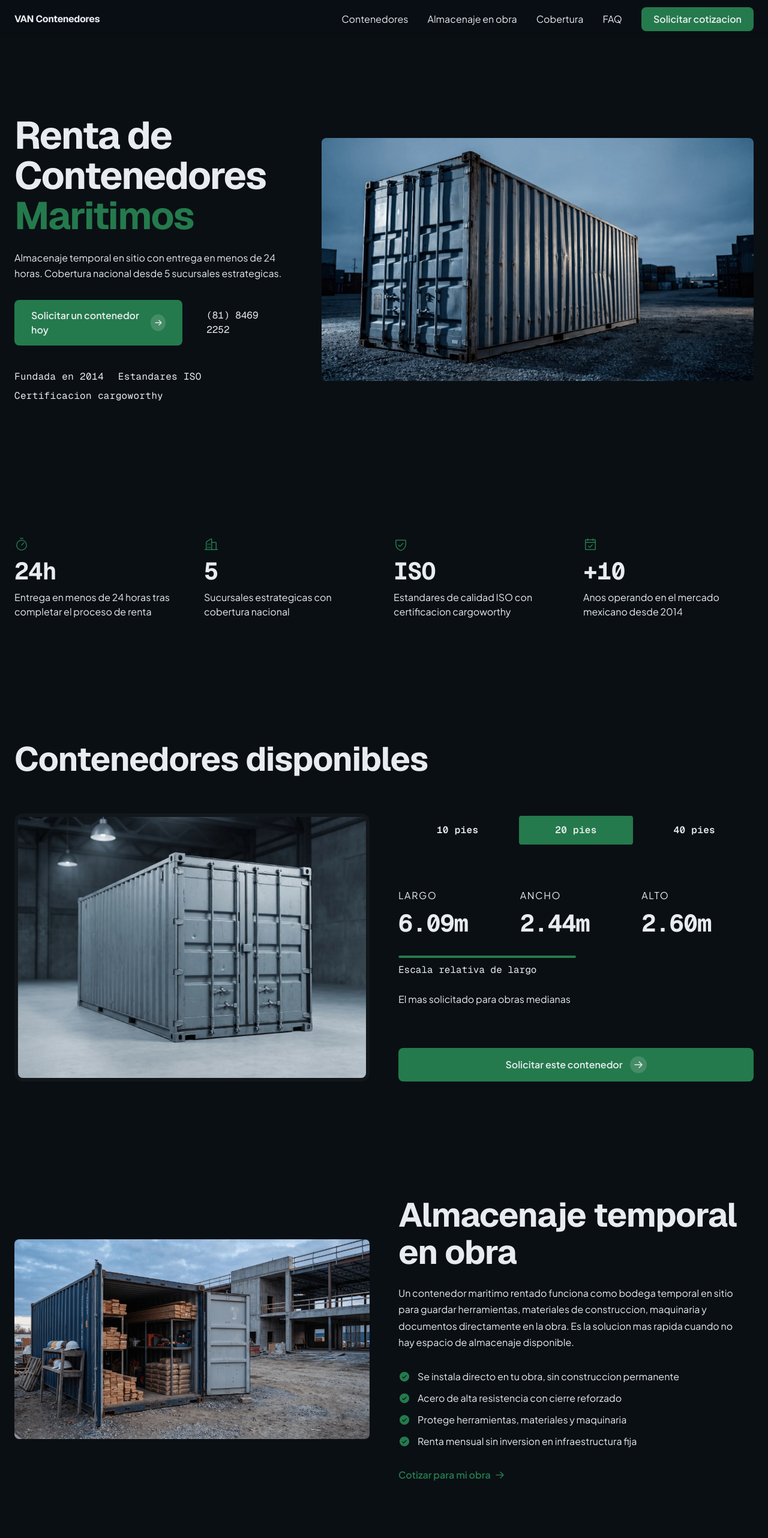
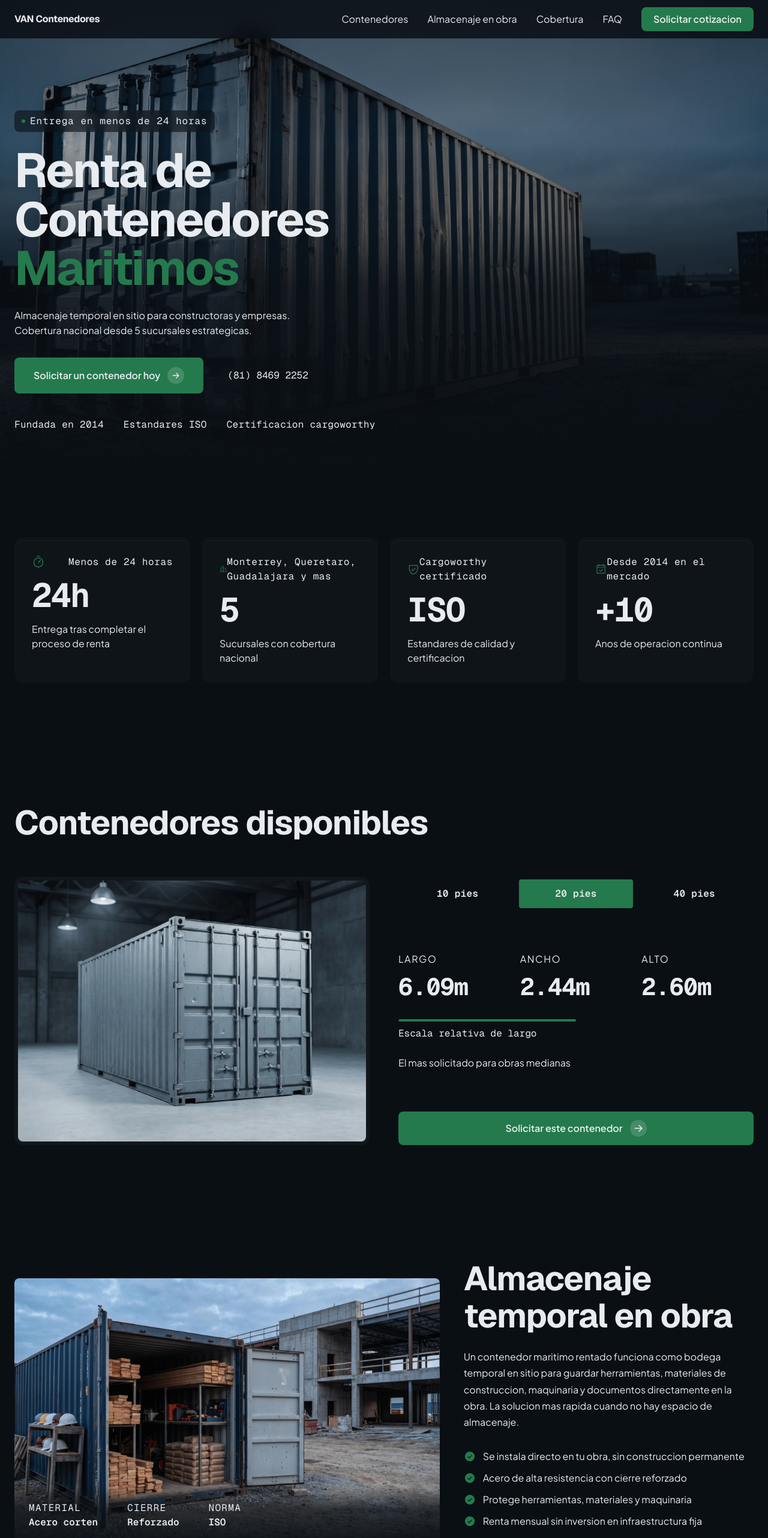
Before and after one commit to jorgeruiz/vancontenedores, a Next.js app: page / in a window 1280 px wide. Shown: the top 2564 px of the page at 60% size. Built offline with nearby package versions, Linux system fonts and the light colour scheme.

Commit message:
style: improve visual impact - scroll reveals, double-bezel, cinematic hero
Co-Authored-By: Claude Opus 4.6 (1M context) <noreply@anthropic.com>

```diff
--- a/src/components/Construction.tsx
+++ b/src/components/Construction.tsx
@@ -1,5 +1,6 @@
 import Image from "next/image";
 import { CheckCircle } from "@phosphor-icons/react/dist/ssr";
+import ScrollReveal from "./ScrollReveal";
 
 const BENEFITS = [
   "Se instala directo en tu obra, sin construccion permanente",
@@ -16,10 +17,11 @@ export default function Construction() {
       style={{ backgroundColor: "var(--color-bg)" }}
     >
       <div className="mx-auto max-w-[var(--content-width)] px-[var(--gutter)]">
-        <div className="grid grid-cols-1 lg:grid-cols-2 gap-8 lg:gap-12 items-center">
-          {/* Image - left on desktop */}
+        <div className="grid grid-cols-1 lg:grid-cols-12 gap-8 lg:gap-6 items-center">
+          {/* Image - 7 cols with overlay data */}
+          <ScrollReveal className="lg:col-span-7 relative">
             <div
-            className="relative aspect-[16/9] overflow-hidden"
+              className="relative aspect-[16/10] overflow-hidden"
               style={{
                 borderRadius: "var(--radius)",
                 border: "var(--border-width) solid var(--color-border)",
@@ -30,12 +32,102 @@ export default function Construction() {
                 alt="Contenedor maritimo abierto en obra de construccion con materiales almacenados"
                 fill
                 className="object-cover"
-              sizes="(max-width: 1024px) 100vw, 50vw"
+                sizes="(max-width: 1024px) 100vw, 58vw"
               />
+              {/* Bottom overlay with specs */}
+              <div
+                className="absolute bottom-0 left-0 right-0 p-4 md:p-6"
+                style={{
+                  background:
+                    "linear-gradient(to top, rgba(10,15,20,0.95) 0%, rgba(10,15,20,0.7) 60%, transparent 100%)",
+                }}
+              >
+                <div className="flex flex-wrap gap-x-6 gap-y-2">
+                  <div>
+                    <p
+                      style={{
+                        fontFamily: "var(--font-mono)",
+                        fontSize: "var(--text-xs)",
+                        color: "var(--color-text-muted)",
+                        textTransform: "uppercase",
+                        letterSpacing: "0.08em",
+                      }}
+                    >
+                      Material
+                    </p>
+                    <p
+                      style={{
+                        fontFamily: "var(--font-mono)",
+                        fontSize: "var(--text-base)",
+                        color: "var(--color-text)",
+                        fontWeight: 600,
+                      }}
+                    >
+                      Acero corten
+                    </p>
                   </div>
+                  <div
+                    className="hidden sm:block w-px self-stretch"
+                    style={{ backgroundColor: "var(--color-border)" }}
+                  />
+                  <div>
+                    <p
+                      style={{
+                        fontFamily: "var(--font-mono)",
+                        fontSize: "var(--text-xs)",
+                        color: "var(--color-text-muted)",
+                        textTransform: "uppercase",
+                        letterSpacing: "0.08em",
+                      }}
+                    >
+                      Cierre
+                    </p>
+                    <p
+                      style={{
+                        fontFamily: "var(--font-mono)",
+                        fontSize: "var(--text-base)",
+                        color: "var(--color-text)",
+                        fontWeight: 600,
+                      }}
+                    >
+                      Reforzado
+                    </p>
+                  </div>
+                  <div
+                    className="hidden sm:block w-px self-stretch"
+                    style={{ backgroundColor: "var(--color-border)" }}
+                  />
+                  <div>
+                    <p
+                      style={{
+                        fontFamily: "var(--font-mono)",
+                        fontSize: "var(--text-xs)",
+                        color: "var(--color-text-muted)",
+                        textTransform: "uppercase",
+                        letterSpacing: "0.08em",
+                      }}
+                    >
+                      Norma
+                    </p>
+                    <p
+                      style={{
+                        fontFamily: "var(--font-mono)",
+                        fontSize: "var(--text-base)",
+                        color: "var(--color-text)",
+                        fontWeight: 600,
+                      }}
+                    >
+                      ISO
+                    </p>
+                  </div>
+                </div>
+              </div>
+            </div>
+          </ScrollReveal>
 
-          {/* Text - right on desktop */}
-          <div className="flex flex-col gap-6">
+          {/* Text - 5 cols */}
+          <ScrollReveal className="lg:col-span-5" delay={150}>
+            <div className="flex flex-col gap-6 lg:pl-4">
               <h2
                 className="text-[length:var(--text-3xl)] md:text-[length:var(--text-4xl)]"
                 style={{
@@ -52,15 +144,14 @@ export default function Construction() {
                   fontSize: "var(--text-base)",
                   color: "var(--color-text-muted)",
                   lineHeight: 1.7,
-                maxWidth: "50ch",
                 }}
               >
-              Un contenedor maritimo rentado funciona como bodega temporal en sitio para guardar herramientas, materiales de construccion, maquinaria y documentos directamente en la obra. Es la solucion mas rapida cuando no hay espacio de almacenaje disponible.
+                Un contenedor maritimo rentado funciona como bodega temporal en sitio para guardar herramientas, materiales de construccion, maquinaria y documentos directamente en la obra. La solucion mas rapida cuando no hay espacio de almacenaje.
               </p>
 
               <ul className="flex flex-col gap-3 mt-2">
-              {BENEFITS.map((benefit) => (
-                <li key={benefit} className="flex items-start gap-3">
+                {BENEFITS.map((benefit, i) => (
+                  <li key={i} className="flex items-start gap-3">
                     <CheckCircle
                       size={20}
                       weight="fill"
@@ -97,6 +188,7 @@ export default function Construction() {
                 </svg>
               </a>
             </div>
+          </ScrollReveal>
         </div>
       </div>
     </section>
--- a/src/components/Differentiators.tsx
+++ b/src/components/Differentiators.tsx
@@ -1,25 +1,30 @@
 import { Timer, Buildings, ShieldCheck, CalendarCheck } from "@phosphor-icons/react/dist/ssr";
+import ScrollReveal from "./ScrollReveal";
 
 const ITEMS = [
   {
     icon: Timer,
     value: "24h",
-    label: "Entrega en menos de 24 horas tras completar el proceso de renta",
+    label: "Entrega tras completar el proceso de renta",
+    detail: "Menos de 24 horas",
   },
   {
     icon: Buildings,
     value: "5",
-    label: "Sucursales estrategicas con cobertura nacional",
+    label: "Sucursales con cobertura nacional",
+    detail: "Monterrey, Queretaro, Guadalajara y mas",
   },
   {
     icon: ShieldCheck,
     value: "ISO",
-    label: "Estandares de calidad ISO con certificacion cargoworthy",
+    label: "Estandares de calidad y certificacion",
+    detail: "Cargoworthy certificado",
   },
   {
     icon: CalendarCheck,
     value: "+10",
-    label: "Anos operando en el mercado mexicano desde 2014",
+    label: "Anos de operacion continua",
+    detail: "Desde 2014 en el mercado",
   },
 ];
 
@@ -28,45 +33,74 @@ export default function Differentiators() {
     <section
       id="diferenciadores"
       className="py-20 md:py-24"
+      style={{ backgroundColor: "var(--color-bg)" }}
+    >
+      <div className="mx-auto max-w-[var(--content-width)] px-[var(--gutter)]">
+        <div className="grid grid-cols-1 sm:grid-cols-2 lg:grid-cols-4 gap-4 lg:gap-5">
+          {ITEMS.map((item, i) => (
+            <ScrollReveal key={item.value} delay={i * 100}>
+              {/* Double-bezel outer shell */}
+              <div
+                className="h-full p-[5px]"
+                style={{
+                  backgroundColor: "rgba(255,255,255,0.02)",
+                  borderRadius: "calc(var(--radius) + 5px)",
+                  border: "var(--border-width) solid var(--color-border)",
+                }}
+              >
+                {/* Inner core */}
+                <div
+                  className="h-full flex flex-col gap-4 p-6"
                   style={{
                     backgroundColor: "var(--color-surface)",
-        borderTop: "var(--border-width) solid var(--color-border)",
-        borderBottom: "var(--border-width) solid var(--color-border)",
+                    borderRadius: "var(--radius)",
+                    boxShadow: "inset 0 1px 0 rgba(255,255,255,0.04)",
                   }}
                 >
-      <div className="mx-auto max-w-[var(--content-width)] px-[var(--gutter)]">
-        <div className="grid grid-cols-2 lg:grid-cols-4 gap-6 lg:gap-8">
-          {ITEMS.map((item) => (
-            <div key={item.value} className="flex flex-col gap-3">
+                  <div className="flex items-center justify-between">
                     <item.icon
-                size={24}
+                      size={22}
                       weight="regular"
                       style={{ color: "var(--color-primary)" }}
                     />
                     <span
                       style={{
                         fontFamily: "var(--font-mono)",
-                  fontSize: "var(--text-3xl)",
+                        fontSize: "var(--text-xs)",
+                        color: "var(--color-text-muted)",
+                        letterSpacing: "0.04em",
+                      }}
+                    >
+                      {item.detail}
+                    </span>
+                  </div>
+
+                  <span
+                    style={{
+                      fontFamily: "var(--font-mono)",
+                      fontSize: "var(--text-4xl)",
                       fontWeight: 700,
                       color: "var(--color-text)",
-                  letterSpacing: "-0.02em",
+                      letterSpacing: "-0.03em",
                       lineHeight: 1,
                     }}
                   >
                     {item.value}
                   </span>
+
                   <p
                     style={{
                       fontFamily: "var(--font-body)",
                       fontSize: "var(--text-sm)",
                       color: "var(--color-text-muted)",
                       lineHeight: 1.5,
-                  maxWidth: "28ch",
                     }}
                   >
                     {item.label}
                   </p>
                 </div>
+              </div>
+            </ScrollReveal>
           ))}
         </div>
       </div>
--- a/src/components/Hero.tsx
+++ b/src/components/Hero.tsx
@@ -5,41 +5,89 @@ export default function Hero() {
   return (
     <section
       id="hero"
-      className="relative min-h-[100dvh] flex items-center pt-16"
-      style={{ backgroundColor: "var(--color-bg)" }}
+      className="relative min-h-[100dvh] flex items-end pt-16 pb-12 md:pb-20 overflow-hidden"
     >
-      <div className="mx-auto max-w-[var(--content-width)] px-[var(--gutter)] w-full">
-        <div className="grid grid-cols-1 lg:grid-cols-5 gap-8 lg:gap-12 items-center">
-          {/* Text - 2/5 */}
-          <div className="lg:col-span-2 flex flex-col gap-6">
+      {/* Full-bleed background image */}
+      <div className="absolute inset-0 z-0">
+        <Image
+          src="/images/hero-home.webp"
+          alt="Contenedor maritimo de acero en terreno industrial"
+          fill
+          className="object-cover"
+          priority
+          sizes="100vw"
+        />
+        {/* Gradient overlay for text legibility */}
+        <div
+          className="absolute inset-0"
+          style={{
+            background:
+              "linear-gradient(to top, var(--color-bg) 0%, rgba(10,15,20,0.85) 40%, rgba(10,15,20,0.4) 70%, rgba(10,15,20,0.6) 100%)",
+          }}
+        />
+      </div>
+
+      {/* Content */}
+      <div className="relative z-10 mx-auto max-w-[var(--content-width)] px-[var(--gutter)] w-full">
+        <div className="max-w-[680px]">
+          {/* Eyebrow */}
+          <div
+            className="inline-flex items-center gap-2 mb-6 px-3 py-1.5"
+            style={{
+              borderRadius: "var(--radius)",
+              border: "var(--border-width) solid var(--color-border)",
+              backgroundColor: "rgba(10,15,20,0.6)",
+              backdropFilter: "blur(8px)",
+              WebkitBackdropFilter: "blur(8px)",
+            }}
+          >
+            <span
+              className="inline-block w-1.5 h-1.5 rounded-full"
+              style={{ backgroundColor: "var(--color-primary)" }}
+            />
+            <span
+              style={{
+                fontFamily: "var(--font-mono)",
+                fontSize: "var(--text-xs)",
+                color: "var(--color-text-muted)",
+                letterSpacing: "0.06em",
+              }}
+            >
+              Entrega en menos de 24 horas
+            </span>
+          </div>
+
           <h1
-              className="text-[length:var(--text-4xl)] md:text-[length:3.5rem] lg:text-[length:4rem]"
+            className="text-[length:2.75rem] sm:text-[length:3.5rem] md:text-[length:4.5rem] lg:text-[length:5rem] mb-6"
             style={{
               fontFamily: "var(--font-heading)",
               fontWeight: 700,
-                lineHeight: 1.05,
+              lineHeight: 1.02,
               letterSpacing: "-0.03em",
               color: "var(--color-text)",
             }}
           >
-              Renta de Contenedores
+            Renta de
+            <br />
+            Contenedores
             <br />
             <span style={{ color: "var(--color-primary)" }}>Maritimos</span>
           </h1>
 
           <p
+            className="mb-8"
             style={{
               fontFamily: "var(--font-body)",
               fontSize: "var(--text-lg)",
               color: "var(--color-text-muted)",
               lineHeight: 1.6,
-                maxWidth: "45ch",
+              maxWidth: "42ch",
             }}
           >
-              Almacenaje temporal en sitio con entrega en menos de 24 horas. Cobertura nacional desde 5 sucursales estrategicas.
+            Almacenaje temporal en sitio para constructoras y empresas. Cobertura nacional desde 5 sucursales estrategicas.
           </p>
 
-            <div className="flex flex-col sm:flex-row gap-4 mt-2">
+          <div className="flex flex-col sm:flex-row gap-4 mb-10">
             <a
               href="#contacto"
               className="inline-flex items-center justify-center gap-3 transition-transform active:scale-[0.98]"
@@ -49,7 +97,7 @@ export default function Hero() {
                 fontFamily: "var(--font-body)",
                 fontSize: "var(--text-base)",
                 fontWeight: 600,
-                  padding: "0.875rem 1.75rem",
+                padding: "1rem 2rem",
                 borderRadius: "var(--radius)",
               }}
             >
@@ -74,18 +122,21 @@ export default function Hero() {
                 fontFamily: "var(--font-mono)",
                 fontSize: "var(--text-sm)",
                 color: "var(--color-text-muted)",
-                  padding: "0.875rem 1.5rem",
+                padding: "1rem 1.5rem",
                 borderRadius: "var(--radius)",
                 border: "var(--border-width) solid var(--color-border)",
+                backgroundColor: "rgba(10,15,20,0.4)",
+                backdropFilter: "blur(4px)",
+                WebkitBackdropFilter: "blur(4px)",
               }}
             >
               (81) 8469 2252
             </a>
           </div>
 
-            {/* Trust data strip */}
+          {/* Trust strip */}
           <div
-              className="flex flex-wrap gap-x-6 gap-y-2 mt-4"
+            className="flex flex-wrap items-center gap-x-4 gap-y-2"
             style={{
               fontFamily: "var(--font-mono)",
               fontSize: "var(--text-xs)",
@@ -94,29 +145,16 @@ export default function Hero() {
             }}
           >
             <span>Fundada en 2014</span>
+            <span
+              className="hidden sm:inline-block w-px h-3"
+              style={{ backgroundColor: "var(--color-border)" }}
+            />
             <span>Estandares ISO</span>
+            <span
+              className="hidden sm:inline-block w-px h-3"
+              style={{ backgroundColor: "var(--color-border)" }}
+            />
             <span>Certificacion cargoworthy</span>
-            </div>
-          </div>
-
-          {/* Image - 3/5 */}
-          <div className="lg:col-span-3 relative">
-            <div
-              className="relative aspect-[16/9] overflow-hidden"
-              style={{
-                borderRadius: "var(--radius)",
-                border: "var(--border-width) solid var(--color-border)",
-              }}
-            >
-              <Image
-                src="/images/hero-home.webp"
-                alt="Contenedor maritimo de acero en terreno industrial"
-                fill
-                className="object-cover"
-                priority
-                sizes="(max-width: 1024px) 100vw, 60vw"
-              />
-            </div>
           </div>
         </div>
       </div>
--- /dev/null
+++ b/src/components/ScrollReveal.tsx
@@ -0,0 +1,59 @@
+"use client";
+
+import { useRef, useEffect, useState, type ReactNode } from "react";
+
+interface ScrollRevealProps {
+  children: ReactNode;
+  delay?: number;
+  className?: string;
+}
+
+export default function ScrollReveal({
+  children,
+  delay = 0,
+  className = "",
+}: ScrollRevealProps) {
+  const ref = useRef<HTMLDivElement>(null);
+  const [visible, setVisible] = useState(false);
+  const [reduceMotion, setReduceMotion] = useState(false);
+
+  useEffect(() => {
+    const mq = window.matchMedia("(prefers-reduced-motion: reduce)");
+    setReduceMotion(mq.matches);
+    if (mq.matches) {
+      setVisible(true);
+      return;
+    }
+
+    const el = ref.current;
+    if (!el) return;
+
+    const observer = new IntersectionObserver(
+      ([entry]) => {
+        if (entry.isIntersecting) {
+          setVisible(true);
+          observer.unobserve(el);
+        }
+      },
+      { threshold: 0.15 }
+    );
+    observer.observe(el);
+    return () => observer.disconnect();
+  }, []);
+
+  return (
+    <div
+      ref={ref}
+      className={className}
+      style={{
+        opacity: visible ? 1 : 0,
+        transform: visible ? "translateY(0)" : "translateY(24px)",
+        transition: reduceMotion
+          ? "none"
+          : `opacity 0.7s cubic-bezier(0.16, 1, 0.3, 1) ${delay}ms, transform 0.7s cubic-bezier(0.16, 1, 0.3, 1) ${delay}ms`,
+      }}
+    >
+      {children}
+    </div>
+  );
+}
```
Also changed, not shown: src/components/CTAFinal.tsx (+41 -21 lines), src/components/Coverage.tsx (+34 -15 lines), src/components/FAQ.tsx (+28 -6 lines). Lines whose indentation alone changed are shown as unchanged.
